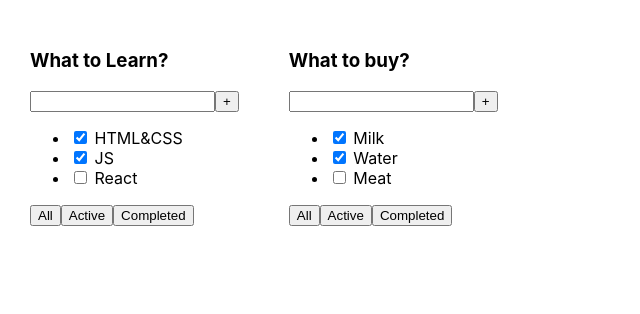
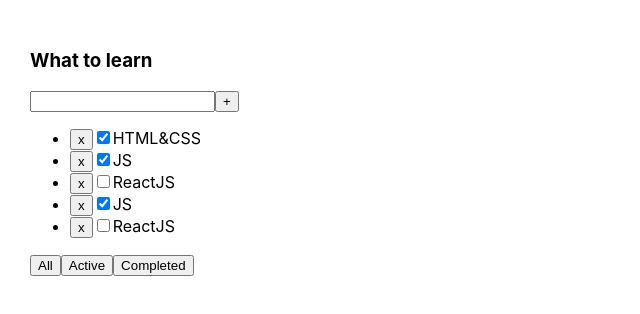
Before and after one commit to IlyaBelousov/TodoList, a React (Create React App) app: page / in a window 1280 px wide. Shown: the top 314 px of the page, without its empty margins (0-640 px from the left). Built offline with nearby package versions, Linux system fonts and the light colour scheme.

Commit message:
Commit 03

```diff
--- a/package.json
+++ b/package.json
@@ -8,7 +8,7 @@
     "@testing-library/user-event": "^7.1.2",
     "@types/jest": "^24.0.0",
     "@types/node": "^12.0.0",
-    "@types/react": "^16.9.0",
+    "@types/react": "^17.0.7",
     "@types/react-dom": "^16.9.0",
     "react": "^16.13.1",
     "react-dom": "^16.13.1",
@@ -35,5 +35,8 @@
       "last 1 firefox version",
       "last 1 safari version"
     ]
+  },
+  "devDependencies": {
+    "i": "^0.3.6"
   }
 }
--- a/src/App.tsx
+++ b/src/App.tsx
@@ -1,32 +1,46 @@
-import React from 'react';
+import React, { useState } from 'react';
 import './App.css';
-import {Todolist} from './components/todolist/Todolist';
+import { Todolist } from './components/todolist/Todolist';
 
-export type TasksType = {
-    id:number,
-    isDone: boolean,
-    title: string
-}
-export type TodolistPropsType={
-    title:string,
-    task:Array<TasksType>
-}
+export type ValueType = 'ALL'|'Active'|'Completed'
 
 function App() {
-    let task1:Array<TasksType> = [
-        {id:1, isDone: true, title: 'HTML&CSS'},
-        {id:2, isDone: true, title: 'JS'},
-        {id:3, isDone: false, title: 'React'}
-    ];
-    let task2:Array<TasksType> = [
-        {id:1, isDone: true, title: 'Milk'},
-        {id:2, isDone: true, title: 'Water'},
-        {id:3, isDone: false, title: 'Meat'}
-    ];
+
+    /*let tasks1 = [
+        { id: 1, title: "HTML&CSS", isDone: true },
+        { id: 2, title: "JS", isDone: true },
+        { id: 3, title: "ReactJS", isDone: false },
+        { id: 4, title: "JS", isDone: true },
+        { id: 5, title: "ReactJS", isDone: false }
+
+    ]*/
+    let [tasks1,setTasks1]= useState( [
+        { id: 1, title: "HTML&CSS", isDone: true },
+        { id: 2, title: "JS", isDone: true },
+        { id: 3, title: "ReactJS", isDone: false },
+        { id: 4, title: "JS", isDone: true },
+        { id: 5, title: "ReactJS", isDone: false }
+    ]);
+
+    const removeTasks= (id:number) =>{
+        tasks1= tasks1.filter(f=>f.id!==id)
+        setTasks1(tasks1)
+        console.log(tasks1)
+
+    }
+    const changeFilter= (value:ValueType) =>{
+
+        console.log(value)
+    }
+
     return (
         <div className="App">
-            <Todolist title={'What to Learn?'} task={task1} />
-            <Todolist title={'What to buy?'} task={task2}/>
+            <Todolist
+                title="What to learn"
+                tasks={tasks1}
+                removeTasks={removeTasks}
+                changeFilter={changeFilter}
+            />
 
         </div>
     );
--- a/src/components/todolist/Todolist.tsx
+++ b/src/components/todolist/Todolist.tsx
@@ -1,27 +1,43 @@
 import React from 'react';
-import {TodolistPropsType} from '../../App';
+import { ValueType } from '../../App';
 
+type TaskType = {
+    id: number
+    title: string
+    isDone: boolean
+}
 
+type PropsType = {
+    title: string
+    tasks: Array<TaskType>
+    removeTasks: (id:number)=> void
 
-export const Todolist = (props:TodolistPropsType) => {
-    return (
-        <div>
+    changeFilter: (value:ValueType)=>void
+}
+
+export function Todolist(props: PropsType) {
+    return <div>
         <h3>{props.title}</h3>
         <div>
             <input/>
             <button>+</button>
         </div>
         <ul>
-                <li><input type="checkbox" checked={props.task[0].isDone}/> <span>{props.task[0].title}</span></li>
-                <li><input type="checkbox" checked={props.task[1].isDone}/> <span>{props.task[1].title}</span></li>
-                <li><input type="checkbox" checked={props.task[2].isDone}/> <span>{props.task[2].title}</span></li>
+            {
+                props.tasks
+                    .map( m =>
+                        <li key={m.id}>
+                            <button onClick={()=> props.removeTasks(m.id)}>x</button>
+                            <input type="checkbox" checked={m.isDone}/>
+                            <span>{m.title}</span>
+                        </li>)
+            }
 
         </ul>
         <div>
-                <button>All</button>
-                <button>Active</button>
-                <button>Completed</button>
+            <button onClick={()=> props.changeFilter('ALL')}>All</button>
+            <button onClick={()=> props.changeFilter('Active')}>Active</button>
+            <button onClick={()=> props.changeFilter('Completed')}>Completed</button>
         </div>
     </div>
-    );
-};
+}
```
Also changed, not shown: 1 other file (tests, documents, lock files or other folders). Lines whose indentation alone changed are shown as unchanged.
